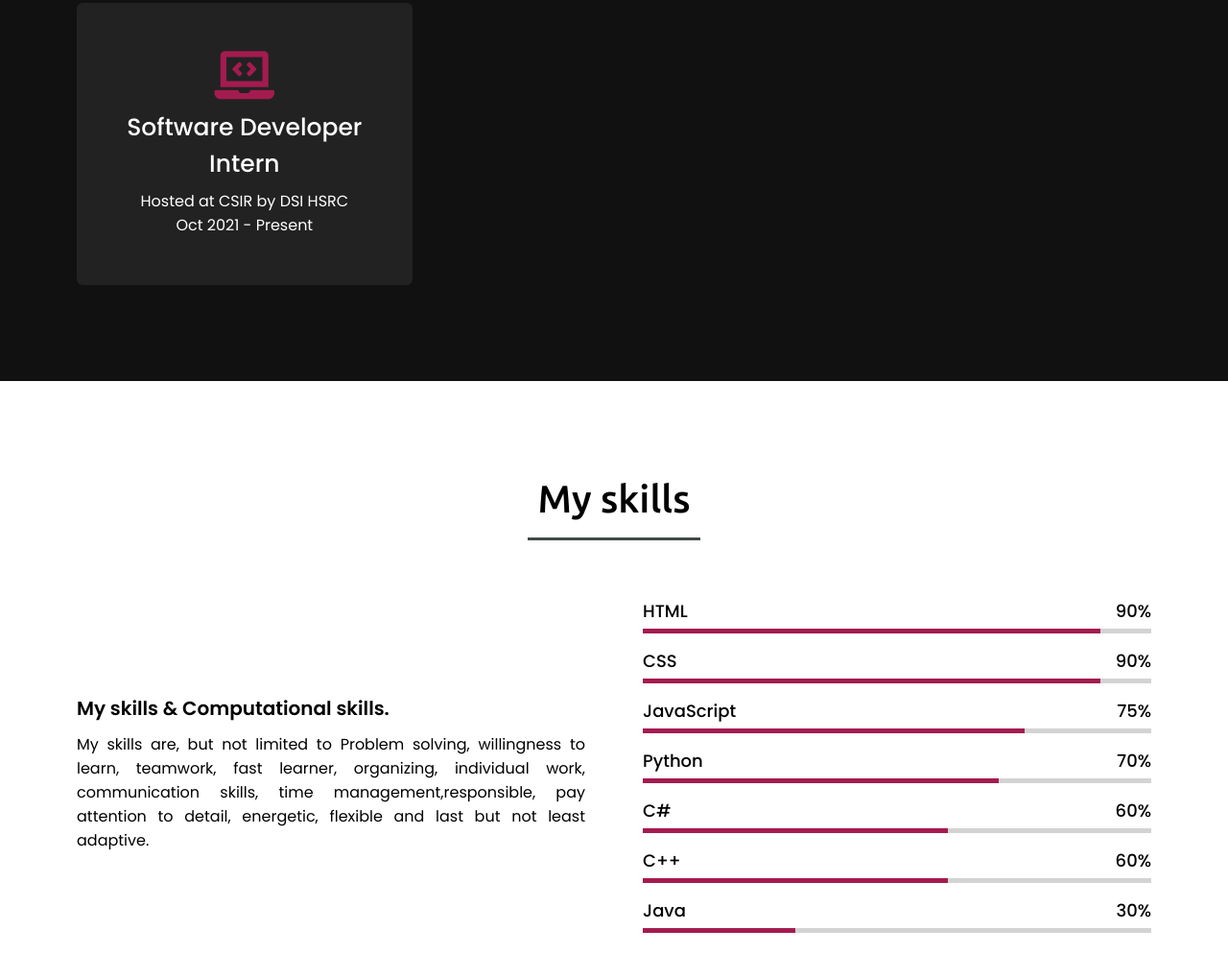
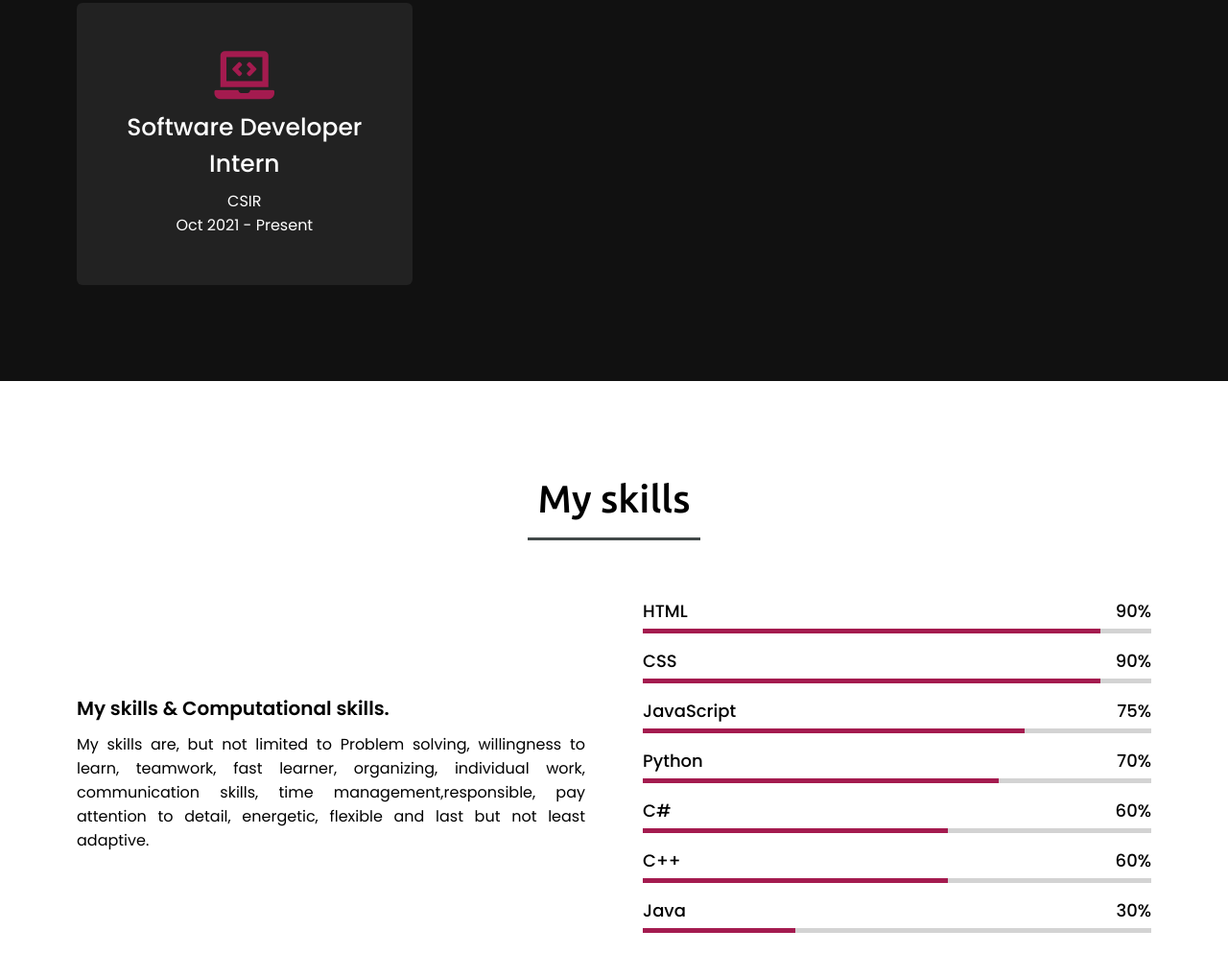
Before and after one commit to fuuluw/fulu.github.io, a plain HTML site: page index.html in a window 1280 px wide. Shown: the part 1756-2750 px from the top of the page at 96% size. Drawn offline with nearby package versions, Linux system fonts and the light colour scheme.

Commit message:
Update index.html

```diff
--- a/index.html
+++ b/index.html
@@ -71,7 +71,7 @@
                     <div class="box">
                         <i class="fas fa-laptop-code"></i>
                         <div class="text">Software Developer Intern</div>
-                        <p>Hosted at CSIR by DSI HSRC</p>
+                        <p>CSIR</p>
                         <P>Oct 2021 - Present</P>
                     </div>
                 </div>
```
